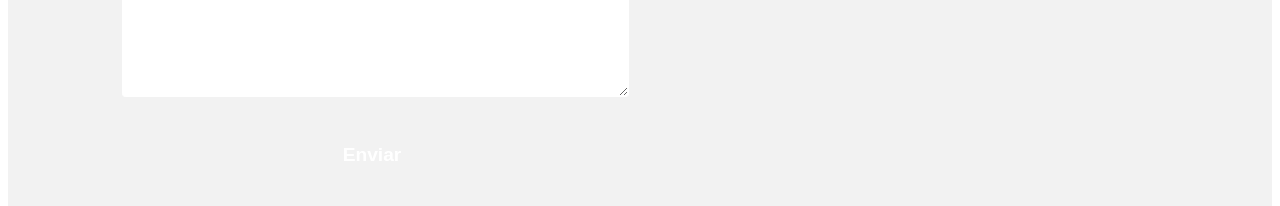
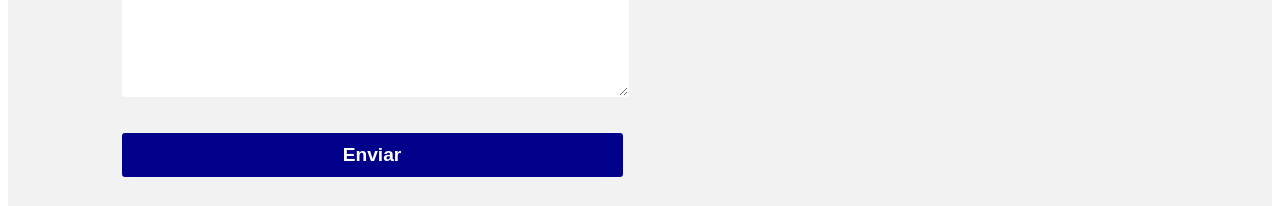
Before and after one commit to KristianKnt/LandingPage, a plain HTML site: page index.html in a window 1280 px wide. Shown: the part 3860-4066 px from the top of the page. Drawn offline with Linux system fonts and the light colour scheme.

Commit message:
minuto 55

```diff
--- a/style.css
+++ b/style.css
@@ -208,6 +208,7 @@ input[type="submit"]{
     border: 0;
     display: inline;
     cursor: pointer;
+    background: darkblue;
   }
 
   /** Footer **/
```
